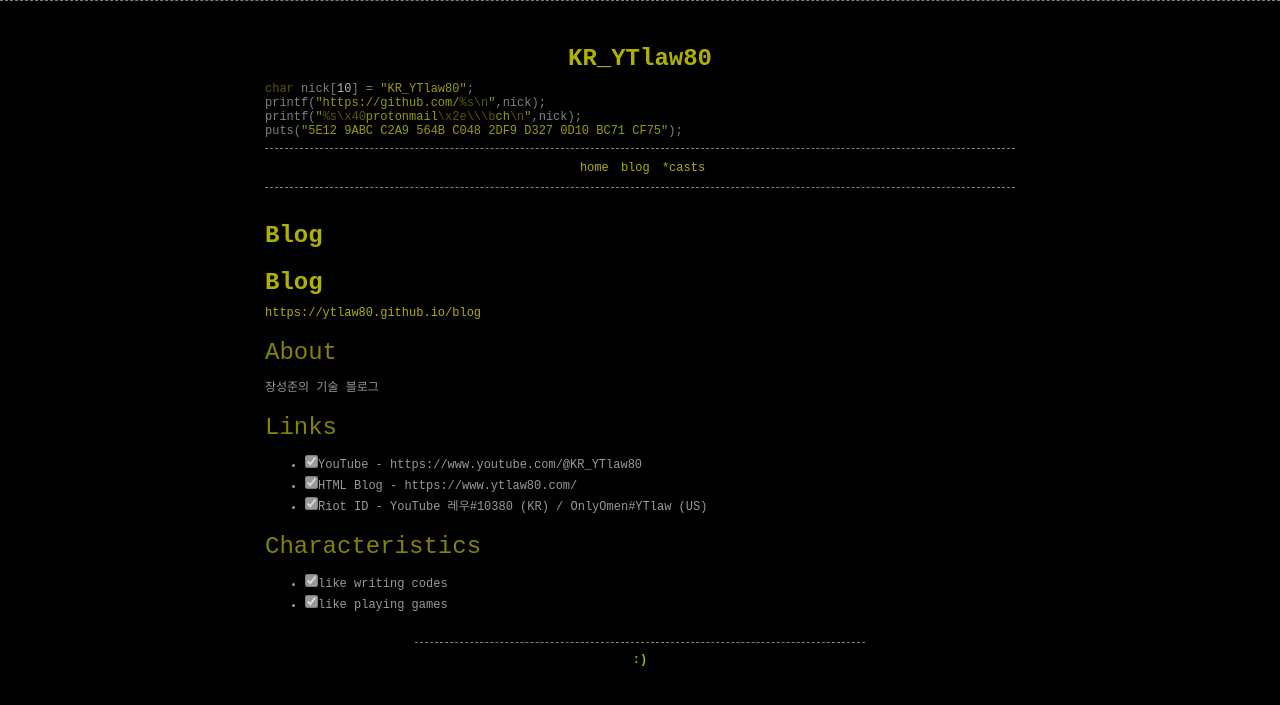
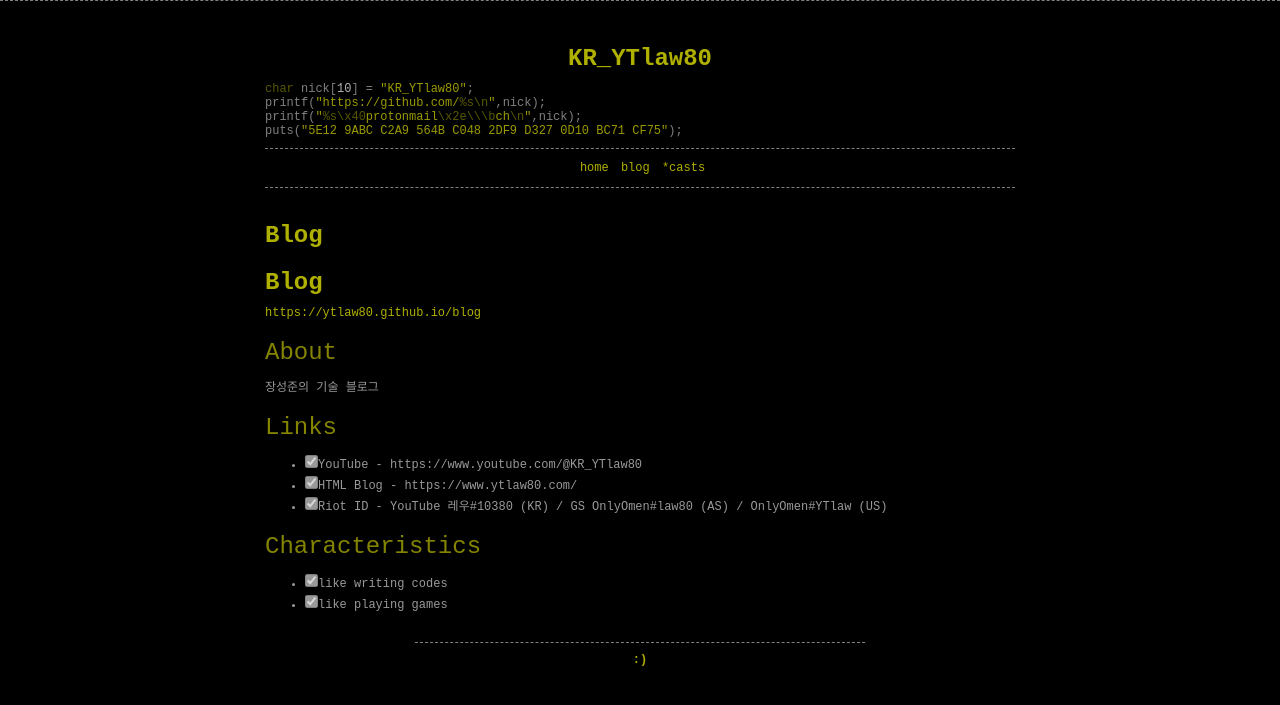
Before and after one commit to YTlaw80/blog, a Jekyll site: the page built from index.md, in a window 1280 px wide. Shown: the top 705 px of the page. Built offline with Jekyll 4.4.1, drawn with Linux system fonts in a browser that asks for light colours; our own code applies the rules of GitHub Pages for plain Markdown files.

```diff
--- a/_config.yml
+++ b/_config.yml
@@ -4,6 +4,7 @@ bye_message: ":)"
 baseurl: "/blog/"
 url: "https://ytlaw80.github.io"
 disqus: KR_YTlaw80
+disqus_ID: YTlaw80
 
 # Header settings
 nick: "KR_YTlaw80"
--- a/index.md
+++ b/index.md
@@ -15,7 +15,7 @@ layout: content
 
 - [x] YouTube - https://www.youtube.com/@KR_YTlaw80
 - [x] HTML Blog - https://www.ytlaw80.com/
-- [x] Riot ID - YouTube 레우#10380 (KR) / OnlyOmen#YTlaw (US)
+- [x] Riot ID - YouTube 레우#10380 (KR) / GS OnlyOmen#law80 (AS) / OnlyOmen#YTlaw (US)
 
 ### Characteristics
 
```
Also changed, not shown: _includes/disqus.html (+14 -11 lines), _posts/2024/2024-06-14-CPP.md (+1 -1 lines).
